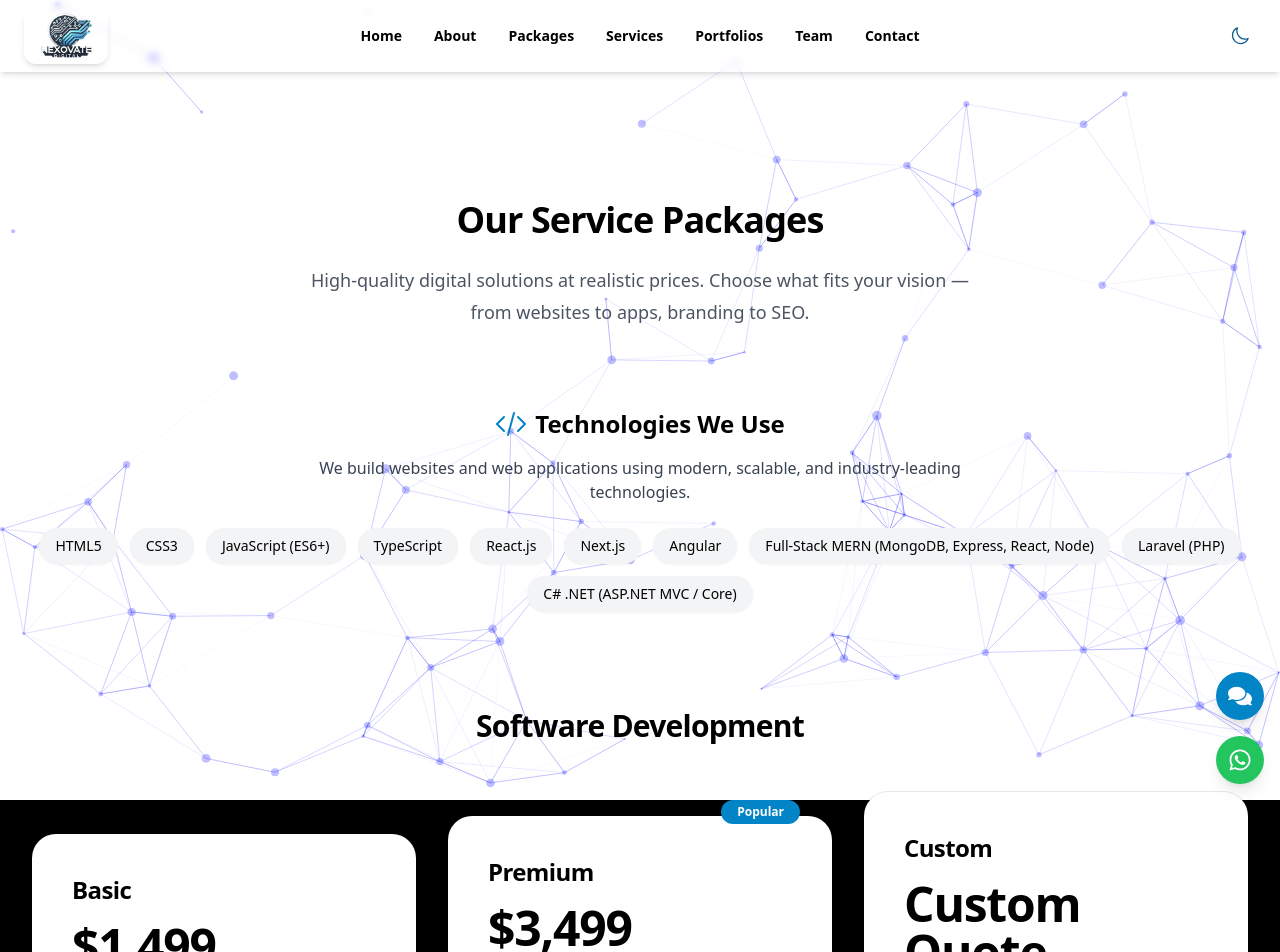
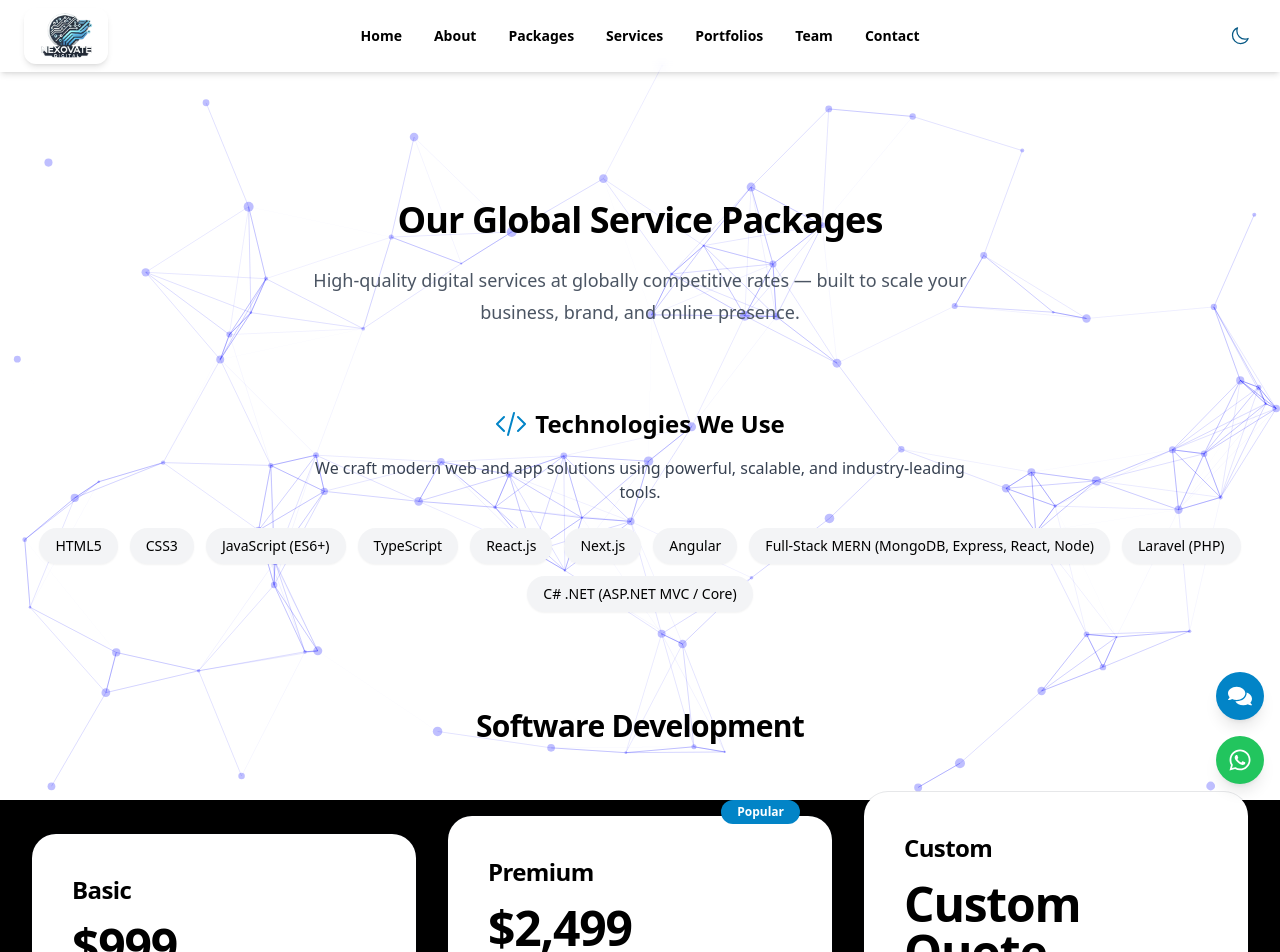
Before and after one commit to Muhammadd-01/NexoVate-Digital, a React (Vite) app: page /packages in a window 1280 px wide. Shown: the top 952 px of the page. Built offline with nearby package versions, Linux system fonts and the light colour scheme.

Commit message:
Nexovate Digital

```diff
--- a/src/pages/Packages.jsx
+++ b/src/pages/Packages.jsx
@@ -10,13 +10,13 @@ const packageCategories = [
     packages: [
       {
         name: "Basic",
-        price: "$1,499",
+        price: "$999",
         features: ["Simple web application", "Up to 5 pages", "Basic functionality", "1 month of support"],
         cta: "Get Started",
       },
       {
         name: "Premium",
-        price: "$3,499",
+        price: "$2,499",
         features: [
           "Advanced web application",
           "Up to 15 pages",
@@ -46,7 +46,7 @@ const packageCategories = [
     packages: [
       {
         name: "Starter",
-        price: "$499",
+        price: "$349",
         features: [
           "Modern 5-page website",
           "Responsive design (mobile-friendly)",
@@ -57,7 +57,7 @@ const packageCategories = [
       },
       {
         name: "Business",
-        price: "$999",
+        price: "$699",
         features: [
           "Up to 10 pages",
           "Custom UI/UX design",
@@ -70,7 +70,7 @@ const packageCategories = [
       },
       {
         name: "E-Commerce",
-        price: "$1,499",
+        price: "$999",
         features: [
           "Full online store setup",
           "Payment gateway integration",
@@ -87,7 +87,7 @@ const packageCategories = [
     packages: [
       {
         name: "Basic App",
-        price: "$1,299",
+        price: "$899",
         features: [
           "Hybrid mobile app (React Native / Flutter)",
           "Up to 5 screens",
@@ -98,7 +98,7 @@ const packageCategories = [
       },
       {
         name: "Business App",
-        price: "$2,499",
+        price: "$1,799",
         features: [
           "iOS & Android build",
           "Custom UI design",
@@ -111,7 +111,7 @@ const packageCategories = [
       },
       {
         name: "Advanced / Enterprise",
-        price: "$3,999",
+        price: "$2,999",
         features: [
           "Fully custom app (Native / Cross-platform)",
           "Database & cloud integration",
@@ -128,13 +128,13 @@ const packageCategories = [
     packages: [
       {
         name: "Basic",
-        price: "$299/month",
+        price: "$199/month",
         features: ["5 design requests", "Logo design", "Social media graphics", "3 revisions per design"],
         cta: "Start Designing",
       },
       {
         name: "Premium",
-        price: "$599/month",
+        price: "$399/month",
         features: [
           "10 design requests",
           "Logo + branding",
@@ -160,17 +160,99 @@ const packageCategories = [
     ],
   },
   {
+    title: "Video Editing Packages",
+    packages: [
+      {
+        name: "Basic",
+        price: "$249/month",
+        features: [
+          "Up to 5 short videos (≤1 min each)",
+          "Basic cuts, transitions & color correction",
+          "1080p output",
+          "2 revisions per video",
+        ],
+        cta: "Start Editing",
+      },
+      {
+        name: "Pro",
+        price: "$499/month",
+        features: [
+          "Up to 10 short or 5 long-form videos",
+          "Advanced transitions & effects",
+          "Color grading + sound enhancement",
+          "Social media optimization",
+          "Unlimited revisions",
+        ],
+        cta: "Go Pro",
+        popular: true,
+      },
+      {
+        name: "Cinematic / Custom",
+        price: "Custom Quote",
+        features: [
+          "Cinematic video editing",
+          "Multi-cam & voiceover sync",
+          "Motion graphics & VFX",
+          "Dedicated editor",
+          "Priority delivery",
+        ],
+        cta: "Contact Us",
+      },
+    ],
+  },
+  {
+    title: "Photo Editing Packages",
+    packages: [
+      {
+        name: "Basic",
+        price: "$149/month",
+        features: [
+          "Up to 20 photos",
+          "Color correction & cropping",
+          "Lighting adjustments",
+          "2 revisions",
+        ],
+        cta: "Start Editing",
+      },
+      {
+        name: "Premium",
+        price: "$299/month",
+        features: [
+          "Up to 50 photos",
+          "Retouching & enhancements",
+          "Background cleanup / blur",
+          "Product or portrait focus",
+          "Unlimited revisions",
+        ],
+        cta: "Upgrade Plan",
+        popular: true,
+      },
+      {
+        name: "Commercial / Custom",
+        price: "Custom Quote",
+        features: [
+          "Studio-level photo editing",
+          "Full product catalog editing",
+          "Model retouching",
+          "Branding & color consistency",
+          "Dedicated editor",
+        ],
+        cta: "Contact Us",
+      },
+    ],
+  },
+  {
     title: "SEO Services",
     packages: [
       {
         name: "Basic",
-        price: "$499/month",
+        price: "$349/month",
         features: ["Keyword research", "On-page optimization", "Monthly reporting", "Local SEO"],
         cta: "Boost Rankings",
       },
       {
         name: "Premium",
-        price: "$899/month",
+        price: "$649/month",
         features: [
           "Advanced keyword research",
           "On + Off-page SEO",
@@ -200,13 +282,13 @@ const packageCategories = [
     packages: [
       {
         name: "Starter",
-        price: "$699/month",
+        price: "$499/month",
         features: ["Social media management", "Email marketing", "Basic PPC", "Monthly report"],
         cta: "Start Marketing",
       },
       {
         name: "Growth",
-        price: "$1,299/month",
+        price: "$899/month",
         features: [
           "Multi-platform ads",
           "Email automation",
@@ -242,24 +324,23 @@ export default function Packages() {
       <div className="relative z-10">
         <SEO
           title="Packages"
-          description="Explore Nexovate’s affordable software, website, and app development packages designed to help your business grow."
-          keywords="web development, mobile apps, SEO, branding, software packages"
+          description="Explore Nexovate’s affordable digital packages — from software and apps to video editing, branding, and SEO — all crafted for global clients."
+          keywords="web development, mobile apps, SEO, video editing, photo editing, branding, software packages"
         />
 
         <div className="text-gray-900 dark:text-white py-24 sm:py-32">
           <div className="mx-auto max-w-7xl px-6 lg:px-8">
-            {/* Header Section */}
+            {/* Header */}
             <div className="mx-auto max-w-2xl sm:text-center">
               <h2 className="text-3xl font-bold tracking-tight text-black dark:text-white sm:text-4xl">
-                Our Service Packages
+                Our Global Service Packages
               </h2>
               <p className="mt-6 text-lg leading-8 text-gray-600 dark:text-gray-300">
-                High-quality digital solutions at realistic prices. Choose what fits your vision — from websites to
-                apps, branding to SEO.
+                High-quality digital services at globally competitive rates — built to scale your business, brand, and online presence.
               </p>
             </div>
 
-            {/* Technologies Section */}
+            {/* Technologies */}
             <FadeInWhenVisible>
               <div className="mt-20 text-center">
                 <div className="inline-flex items-center justify-center mb-4">
@@ -267,7 +348,7 @@ export default function Packages() {
                   <h3 className="text-2xl font-semibold text-black dark:text-white">Technologies We Use</h3>
                 </div>
                 <p className="text-gray-700 dark:text-gray-300 max-w-2xl mx-auto mb-6">
-                  We build websites and web applications using modern, scalable, and industry-leading technologies.
+                  We craft modern web and app solutions using powerful, scalable, and industry-leading tools.
                 </p>
                 <div className="flex flex-wrap justify-center gap-3 text-sm font-medium">
                   {[
@@ -295,7 +376,7 @@ export default function Packages() {
             </FadeInWhenVisible>
 
             {/* Packages Loop */}
-            {packageCategories.map((category, categoryIndex) => (
+            {packageCategories.map((category, i) => (
               <FadeInWhenVisible key={category.title}>
                 <div className="mt-24">
                   <h3 className="text-2xl font-bold tracking-tight text-black dark:text-white sm:text-3xl mb-12 text-center">
@@ -350,7 +431,7 @@ export default function Packages() {
               </FadeInWhenVisible>
             ))}
 
-            {/* Why Choose Section */}
+            {/* Why Choose */}
             <div className="mt-32">
               <h2 className="text-3xl font-bold tracking-tight text-black dark:text-white sm:text-4xl text-center mb-16">
                 Why Choose Nexovate?
@@ -359,15 +440,15 @@ export default function Packages() {
                 {[
                   {
                     title: "Expertise",
-                    text: "Our experienced developers, designers, and marketers deliver professional quality at budget-friendly rates.",
+                    text: "A global team of developers, editors, and marketers delivering excellence at affordable rates.",
                   },
                   {
                     title: "Customization",
-                    text: "Every project is uniquely tailored — from web apps to mobile experiences — for your business goals.",
+                    text: "We tailor every project to your business goals — from web apps to cinematic visuals.",
                   },
                   {
                     title: "Support",
-                    text: "Our post-launch support ensures your website or app keeps running smoothly — long after delivery.",
+                    text: "Reliable post-launch assistance to keep your digital assets optimized and updated.",
                   },
                 ].map((card, i) => (
                   <motion.div
--- a/src/pages/Services.jsx
+++ b/src/pages/Services.jsx
@@ -1,32 +1,59 @@
 import SEO from "../components/SEO"
 import { motion } from "framer-motion"
 import { Link } from "react-router-dom"
-import { CodeBracketIcon, MagnifyingGlassIcon, PaintBrushIcon, ShoppingCartIcon } from "@heroicons/react/24/outline"
+import {
+  CodeBracketIcon,
+  MagnifyingGlassIcon,
+  PaintBrushIcon,
+  WrenchScrewdriverIcon,
+  GlobeAltIcon,
+  DevicePhoneMobileIcon,
+  CameraIcon,
+} from "@heroicons/react/24/outline"
 import ParticleBackground from "../components/ParticleBackground"
 
 const services = [
   {
-    name: "Website Development",
+    name: "Full-Stack Web Development",
     description:
-      "Custom website design and development tailored to your business needs. Responsive, fast, and user-friendly websites.",
+      "We build powerful, scalable, and high-performing websites using React, Next.js, Angular, Laravel, .NET, PHP, TailwindCSS, and TypeScript. From sleek landing pages to enterprise-grade platforms — we deliver digital experiences that attract and convert audiences worldwide.",
     icon: CodeBracketIcon,
   },
   {
-    name: "SEO (Search Engine Optimization)",
+    name: "UI/UX Design",
     description:
-      "On-page and off-page SEO to improve search engine rankings. Keyword research, website audits, and performance tracking.",
+      "Our creative design team focuses on building modern, engaging, and conversion-driven interfaces. Every pixel, layout, and motion effect is crafted to create an intuitive experience that users love to interact with.",
+    icon: DevicePhoneMobileIcon,
+  },
+  {
+    name: "SEO & Digital Marketing",
+    description:
+      "Rank higher and grow faster. We implement advanced on-page, off-page, and technical SEO strategies with data-backed marketing campaigns — boosting visibility, leads, and global recognition across all major platforms.",
     icon: MagnifyingGlassIcon,
   },
   {
-    name: "Graphic Designing",
-    description: "Social media posts, stories, and reels. Logo design, branding, and promotional materials.",
+    name: "Branding & Graphic Design",
+    description:
+      "We help brands find their voice through creative design and storytelling. From logos and brand kits to social media visuals — we design identities that inspire trust and make your brand unforgettable.",
     icon: PaintBrushIcon,
   },
   {
-    name: "Shopify Store Creation",
+    name: "Photo & Video Editing",
     description:
-      "Custom Shopify store setup and design. Product listings, payment integrations, and store management support.",
-    icon: ShoppingCartIcon,
+      "Our media team specializes in cinematic video editing, promotional content, reels, and corporate branding visuals. Whether it’s a business campaign or personal brand storytelling — we turn raw visuals into emotionally powerful digital art that connects with audiences.",
+    icon: CameraIcon,
+  },
+  {
+    name: "Website Maintenance & Support",
+    description:
+      "Your website deserves consistent care. We handle updates, backups, performance monitoring, and security — ensuring your site stays fast, safe, and always online so you can focus on growing your business.",
+    icon: WrenchScrewdriverIcon,
+  },
+  {
+    name: "Global Business Solutions",
+    description:
+      "We empower startups and enterprises to scale beyond borders with automation, cloud integration, and smart digital solutions. Nexovate helps businesses go from local to global — efficiently and strategically.",
+    icon: GlobeAltIcon,
   },
 ]
 
@@ -39,8 +66,8 @@ export default function Services() {
       <div className="relative z-10">
         <SEO
           title="Our Services"
-          description="Explore our range of digital services including website development, SEO, graphic design, and Shopify store creation."
-          keywords="website development, SEO, graphic design, Shopify store, digital services"
+          description="Discover Nexovate’s global digital services including web development, SEO, UI/UX design, branding, photo and video editing, and business automation solutions."
+          keywords="web development, SEO, branding, UI/UX design, photo editing, video editing, digital marketing, global IT services, full-stack development"
         />
         <div className="text-gray-900 dark:text-white py-24 sm:py-32">
           <div className="mx-auto max-w-7xl px-6 lg:px-8">
@@ -49,12 +76,13 @@ export default function Services() {
                 Our Services
               </h2>
               <p className="mt-2 text-3xl font-bold tracking-tight text-gray-900 dark:text-white sm:text-4xl">
-                Empowering Your Business with Innovative Digital Solutions
+                Transforming Ideas Into Digital Powerhouses
               </p>
               <p className="mt-6 text-lg leading-8 text-gray-600 dark:text-gray-300">
-                At Nexovate, we provide cutting-edge digital services designed to elevate your business and drive growth in the digital landscape.
+                At Nexovate, we combine technology, creativity, and strategy to help businesses thrive in the digital world. From web solutions to marketing and media — we deliver excellence that speaks results.
               </p>
             </div>
+
             <div className="mx-auto mt-16 max-w-2xl sm:mt-20 lg:mt-24 lg:max-w-none">
               <dl className="grid max-w-xl grid-cols-1 gap-x-8 gap-y-16 lg:max-w-none lg:grid-cols-2">
                 {services.map((service) => (
@@ -79,9 +107,10 @@ export default function Services() {
                 ))}
               </dl>
             </div>
+
             <div className="mt-16 text-center">
               <p className="text-lg text-gray-600 dark:text-gray-300 mb-4">
-                Ready to transform your business? Reach out to us at contact@nexovate.com
+                Ready to bring your vision to life? Let’s collaborate and build something that sets your brand apart globally.
               </p>
               <Link
                 to="/contact"
```
